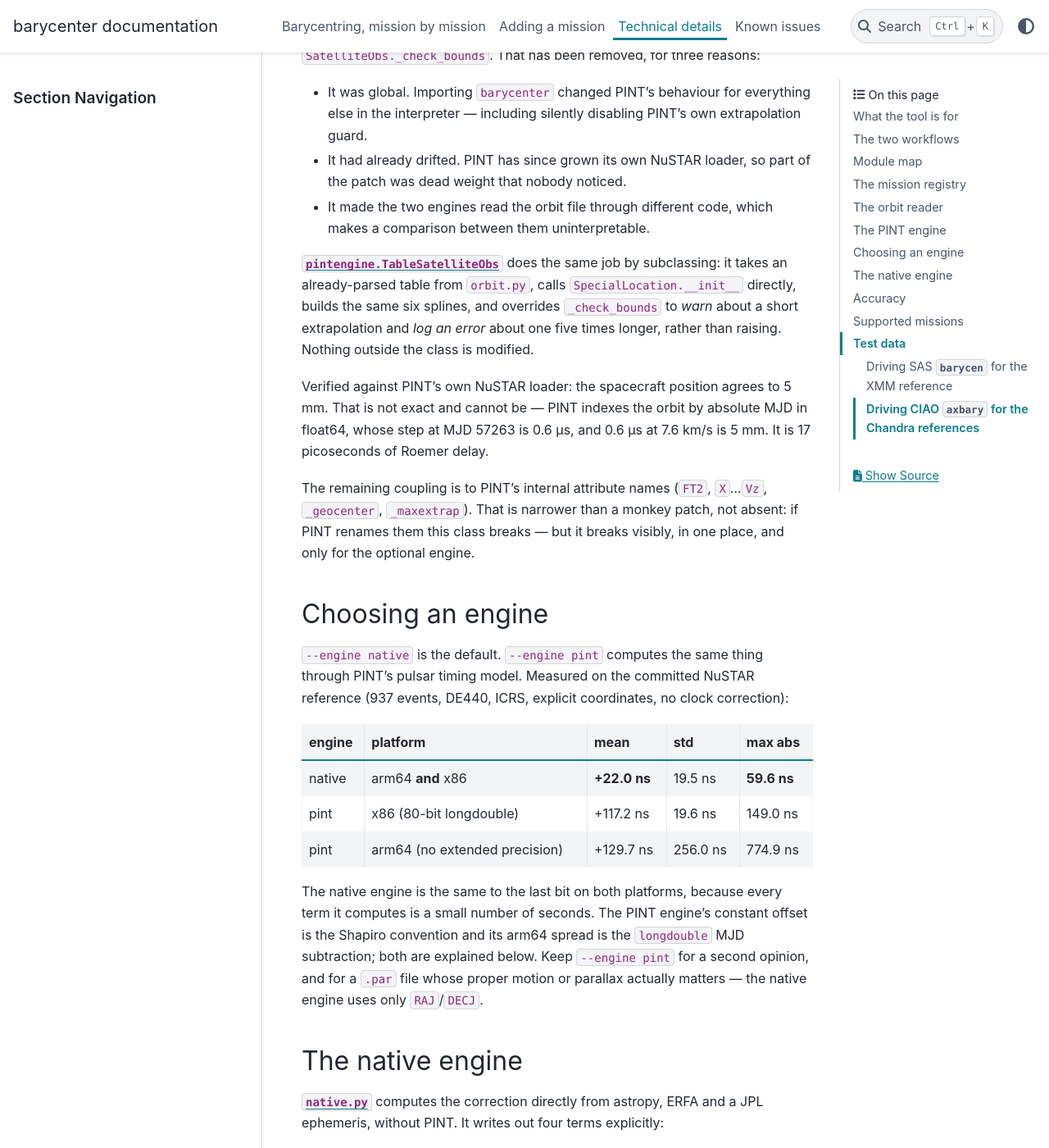
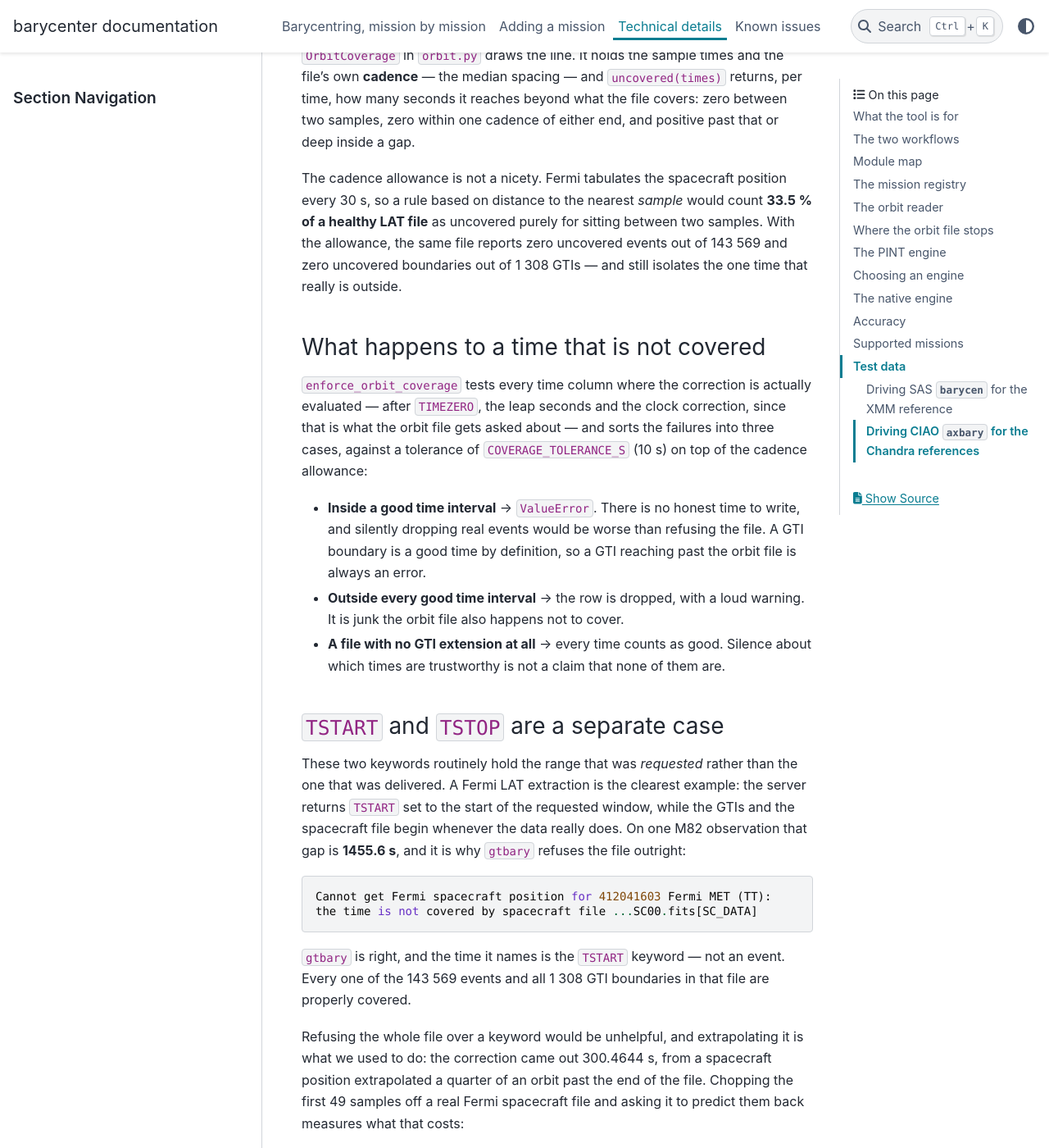
Before and after one commit to matteobachetti/barycenter, a Sphinx documentation site: the page built from docs/technical_details.md, in a window 1280 px wide and 1400 px high, scrolled down 11787 px. Shown: the whole window at 82% size. Built offline with Sphinx 7.4.7 and the PyData theme 0.15.4, drawn with Linux system fonts in a browser that asks for light colours; pages that are not in the unit, such as notebooks, are missing from menus; some of the changed text lies outside the part shown.

Commit message:
Document where the orbit file stops, and what the tool now does about it

````diff
--- a/docs/technical_details.md
+++ b/docs/technical_details.md
@@ -386,6 +386,75 @@ The output table carries both time bases — `MJD_TT`, which is what PINT's
 `SatelliteObs` expects, and `MET`, which is what the native engine uses. Reading the
 orbit file once, in one place, is what makes the native-versus-PINT comparison
 meaningful: the two engines cannot disagree about where the spacecraft was.
+
+(where-the-orbit-file-stops)=
+## Where the orbit file stops
+
+An interpolating spline answers every time it is asked about. Past its last knot it
+extrapolates, and through an interior gap it coasts, and in neither case does it say so.
+That is the behaviour we want for the sub-second shortfalls orbit files routinely have,
+and exactly the wrong one for a file that is missing half an orbit: the answer is then a
+guess written into an event list, indistinguishable from a measurement.
+
+`OrbitCoverage` in `orbit.py` draws the line. It holds the sample times and the file's
+own **cadence** — the median spacing — and `uncovered(times)` returns, per time, how many
+seconds it reaches beyond what the file covers: zero between two samples, zero within one
+cadence of either end, and positive past that or deep inside a gap.
+
+The cadence allowance is not a nicety. Fermi tabulates the spacecraft position every
+30 s, so a rule based on distance to the nearest *sample* would count **33.5 % of a
+healthy LAT file** as uncovered purely for sitting between two samples. With the
+allowance, the same file reports zero uncovered events out of 143 569 and zero uncovered
+boundaries out of 1 308 GTIs — and still isolates the one time that really is outside.
+
+### What happens to a time that is not covered
+
+`enforce_orbit_coverage` tests every time column where the correction is actually
+evaluated — after `TIMEZERO`, the leap seconds and the clock correction, since that is
+what the orbit file gets asked about — and sorts the failures into three cases, against a
+tolerance of `COVERAGE_TOLERANCE_S` (10 s) on top of the cadence allowance:
+
+- **Inside a good time interval** → `ValueError`. There is no honest time to write, and
+  silently dropping real events would be worse than refusing the file. A GTI boundary is
+  a good time by definition, so a GTI reaching past the orbit file is always an error.
+- **Outside every good time interval** → the row is dropped, with a loud warning. It is
+  junk the orbit file also happens not to cover.
+- **A file with no GTI extension at all** → every time counts as good. Silence about
+  which times are trustworthy is not a claim that none of them are.
+
+### `TSTART` and `TSTOP` are a separate case
+
+These two keywords routinely hold the range that was *requested* rather than the one that
+was delivered. A Fermi LAT extraction is the clearest example: the server returns
+`TSTART` set to the start of the requested window, while the GTIs and the spacecraft file
+begin whenever the data really does. On one M82 observation that gap is **1455.6 s**, and
+it is why `gtbary` refuses the file outright:
+
+```
+Cannot get Fermi spacecraft position for 412041603 Fermi MET (TT):
+the time is not covered by spacecraft file ...SC00.fits[SC_DATA]
+```
+
+`gtbary` is right, and the time it names is the `TSTART` keyword — not an event. Every
+one of the 143 569 events and all 1 308 GTI boundaries in that file are properly covered.
+
+Refusing the whole file over a keyword would be unhelpful, and extrapolating it is what
+we used to do: the correction came out 300.4644 s, from a spacecraft position extrapolated
+a quarter of an orbit past the end of the file. Chopping the first 49 samples off a real
+Fermi spacecraft file and asking it to predict them back measures what that costs:
+
+| extrapolated back | position error | timing error |
+|------------------:|---------------:|-------------:|
+|             300 s |         1.7 km |     0.002 ms |
+|             600 s |          38 km |     0.008 ms |
+|            1450 s |        1441 km |     2.3 ms   |
+
+So `clamp_uncovered_keyword` moves such a keyword to the edge of the good time intervals
+instead — the first GTI `START` for `TSTART`, the last `STOP` for `TSTOP` — warns loudly,
+and corrects that. Where the file has no GTIs the event times stand in, which is the same
+intent. Only these two keywords are ever moved, and only when they miss by more than the
+tolerance; on the M82 file the events and GTIs come out bit-identical either way, and only
+`TSTART` and the `DATE-OBS` derived from it change.
 
 (the-pint-engine)=
 ## The PINT engine
````
Also changed, not shown: changes/3.feature.md (added, +17 -0 lines).
